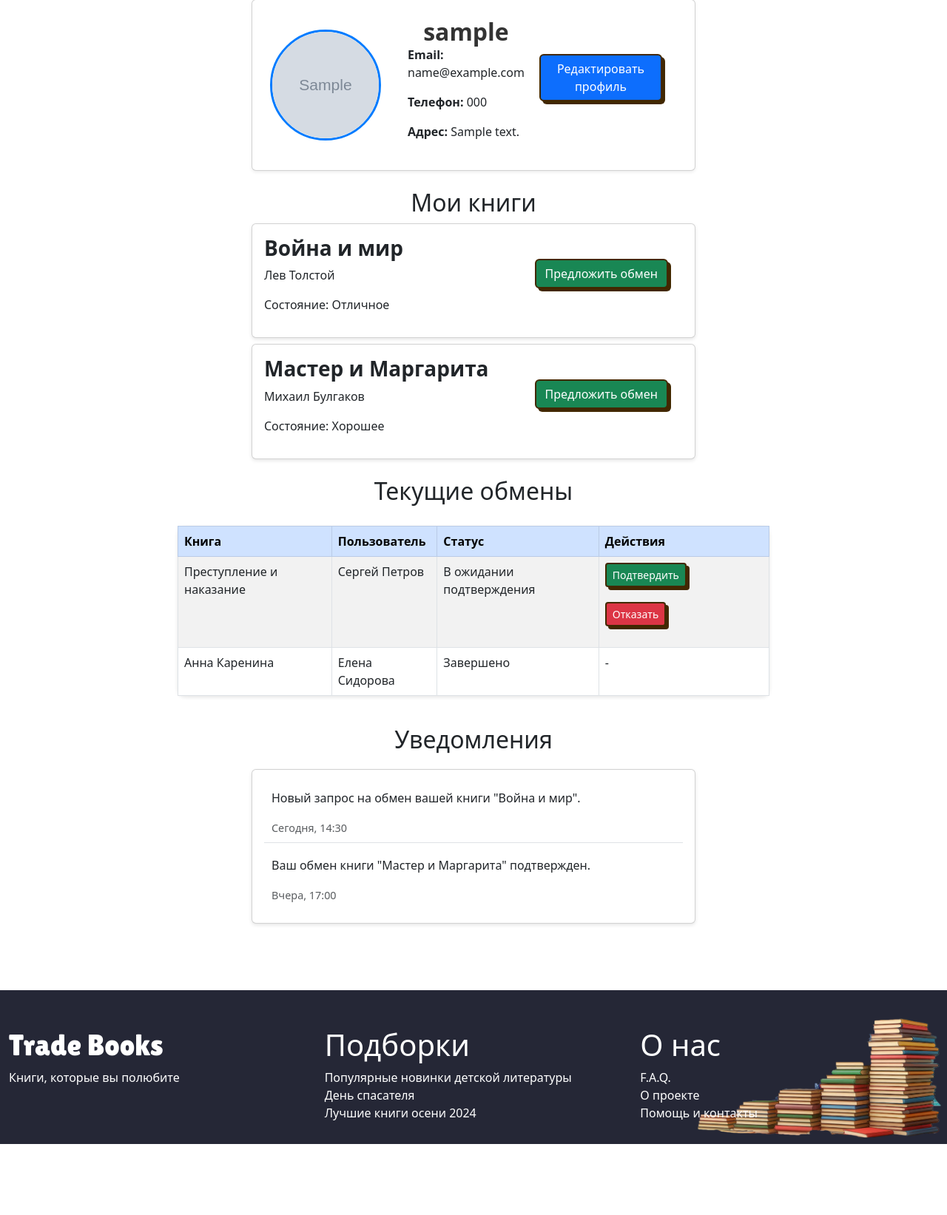
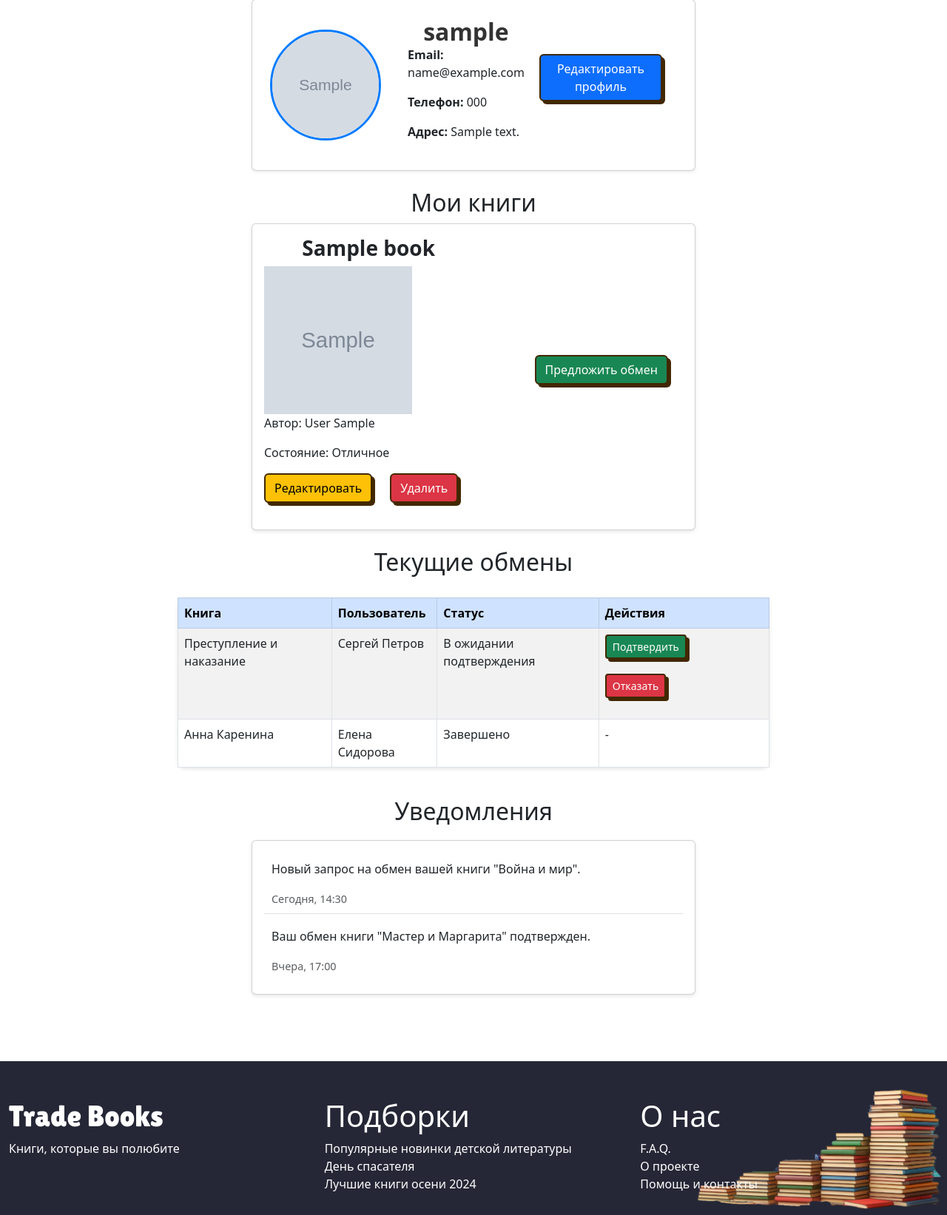
Before and after one commit to RainDarkNess/project_IVT_25_u, a Django app: page /user-page/ in a window 1280 px wide. Shown: the part 288-1931 px from the top of the page at 74% size. Before the commit the page ends 1835 px from the top, so only its background shows below. Run offline with Django 5.2, Linux system fonts and the light colour scheme; a user stored in the database is signed in; tables that the repository leaves empty hold one stand-in row (values such as "Sample post"); grey boxes marked "Sample" are stand-in pictures; some libraries are stand-ins or nearby versions.

Commit message:
<dev-frontend-user-page> add books into user page

```diff
--- a/books/main/templates/main/userPage.html
+++ b/books/main/templates/main/userPage.html
@@ -40,22 +40,25 @@
 
     <h2 class="mt-4">Мои книги</h2>
     <ul class="books-list list-unstyled">
+        {% for book in books %}
         <li class="book-item card p-3 mb-2 d-flex flex-md-row flex-column justify-content-between align-items-md-center">
             <div>
-                <h3 class="book-title fw-bold">Война и мир</h3>
-                <p>Лев Толстой</p>
+                <h3 class="book-title fw-bold">{{ book.name }}</h3>
+
+                {% if book.idcover %}
+                <img style="width: 200px; height: 200px" src="/media/{{ book.idcover.img }}">
+                {% else %}
+                <p>Изображение отсуствует</p>
+                {% endif %}
+
+                <p>Автор: {{ book.idwriter }}</p>
                 <p>Состояние: Отличное</p>
+                <a href="{% url 'edit_book' book.idbooks %}" class="btn btn-warning">Редактировать</a>
+                <a href="{% url 'delete_book' book.idbooks %}" class="btn btn-danger">Удалить</a>
             </div>
             <button class="exchange-button btn btn-success mt-2 mt-md-0">Предложить обмен</button>
         </li>
-        <li class="book-item card p-3 mb-2 d-flex flex-md-row flex-column justify-content-between align-items-md-center">
-            <div>
-                <h3 class="book-title fw-bold">Мастер и Маргарита</h3>
-                <p>Михаил Булгаков</p>
-                <p>Состояние: Хорошее</p>
-            </div>
-            <button class="exchange-button btn btn-success mt-2 mt-md-0">Предложить обмен</button>
-        </li>
+        {% endfor %}
     </ul>
 
     <h2 class="mt-4">Текущие обмены</h2>
```
